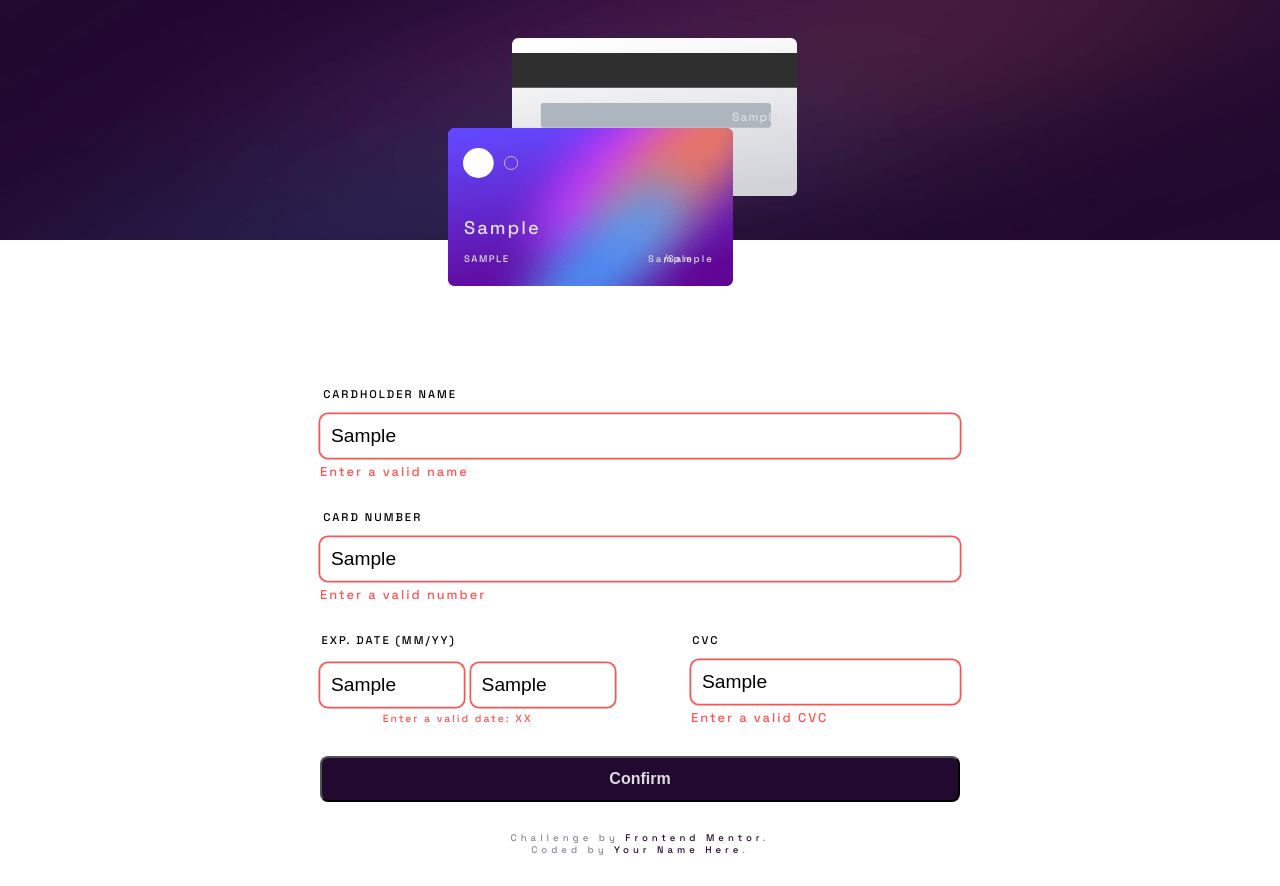
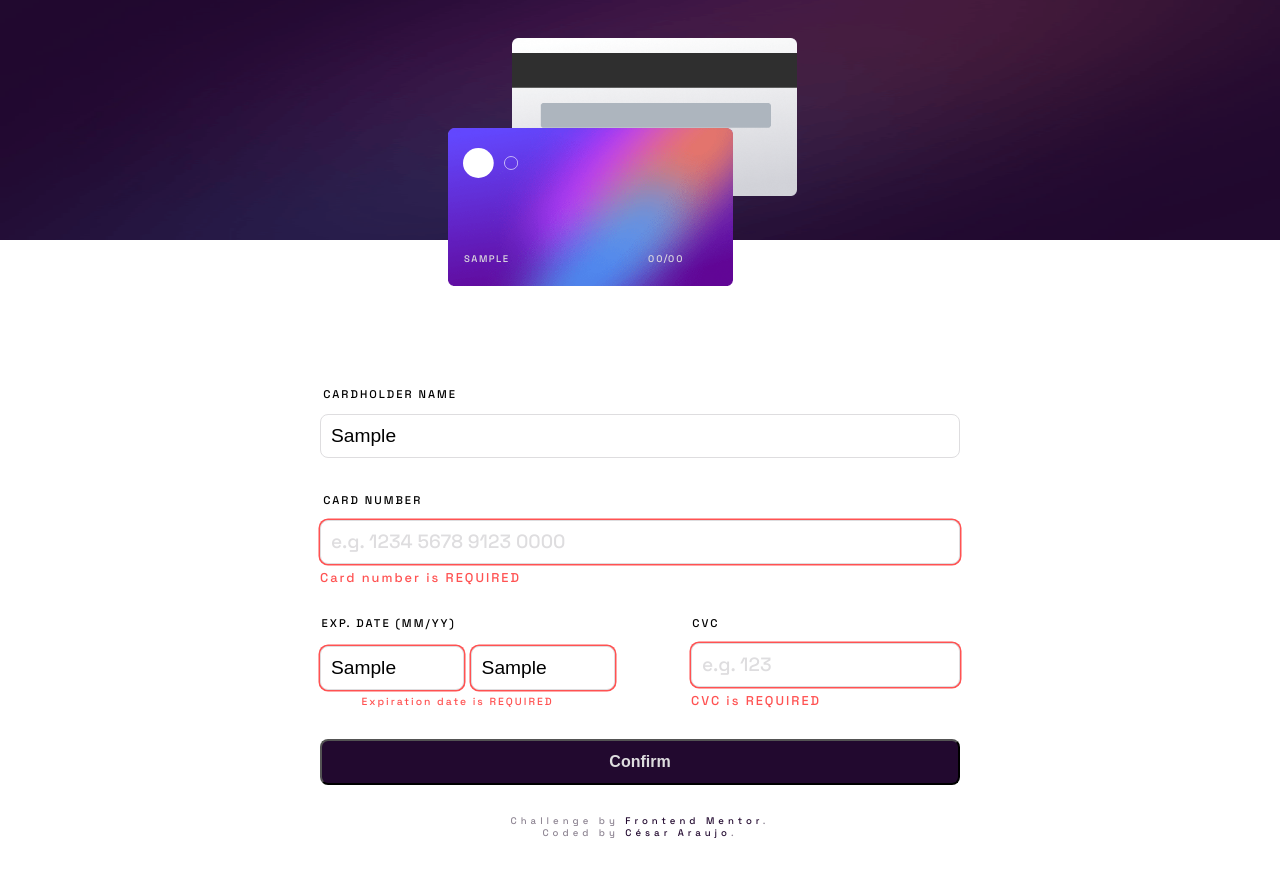
Before and after one commit to araujocesarr/interactive-card-form-validation, a plain HTML site: page index.html in a window 1280 px wide. Both pictures are taken after typing "Sample", "Sample", "Sample", "Sample", "Sample" into the empty fields and a click on the button "Confirm". Shown: the top 886 px of the page. Drawn offline with Linux system fonts and the light colour scheme.

Commit message:
Finish version 2

```diff
--- a/app.js
+++ b/app.js
@@ -5,7 +5,6 @@ const cardImageYear = document.querySelector(".card-img-date-yy");
 const cardImageMonth = document.querySelector(".card-img-date-mm");
 const cardImageCvc = document.querySelector(".card-img-cvc");
 const cardNumberInput = document.getElementById("card-number");
-
 const cardMM = document.getElementById("exp-date-mm");
 const cardYY = document.getElementById("exp-date-yy");
 const cvc = document.getElementById("cvc");
@@ -16,41 +15,51 @@ const cardDateError = document.getElementById("error-date");
 const cardCvcError = document.getElementById("error-cvc");
 const form = document.querySelector("#my-form");
 const complete = document.querySelector(".complete-container");
-const body = document.querySelector("body");
-
-let validation = false;
-
-console.log(cardImageCvc);
-console.log(cardholderInput);
-console.log(cardNumberInput);
-console.log(cardMM);
-console.log(cardDateError);
-console.log(body);
 
 function validateName() {
   const name = cardholderInput.value.trim();
-  cardImageName.textContent = name;
-  const regex =
-    /^[A-Z\u00C0-\u017F][a-zA-Z\u00C0-\u017F]*(\s[A-Z\u00C0-\u017F][a-zA-Z\u00C0-\u017F]*){1,}$/;
+  const regex = /^([a-zA-Z\u00C0-\u017F'-]+\s)*[a-zA-Z\u00C0-\u017F'-]+$/;
   if (name === "") {
+    cardImageName.textContent = name;
     cardholderError.textContent = "Cardholder name is REQUIRED";
     cardholderInput.classList.add("error");
     return false;
   } else if (!regex.test(name)) {
+    cardImageName.textContent = name;
     cardholderError.textContent = "Enter a valid name";
     cardholderInput.classList.add("error");
     return false;
   } else {
+    cardImageName.textContent = name;
     cardholderError.textContent = "";
     cardholderInput.classList.remove("error");
     return true;
   }
 }
-cardholderInput.addEventListener("blur", validateName);
+cardholderInput.addEventListener("input", validateName);
+
+cardholderInput.addEventListener("input", (event) => {
+  const words = event.target.value.toLowerCase().split(" ");
+  const capitalizedWords = words.map((word) => {
+    let capitalizedWord = word.charAt(0).toUpperCase() + word.slice(1);
+    for (let i = 0; i < capitalizedWord.length - 1; i++) {
+      if (capitalizedWord[i] === "'" || capitalizedWord[i] === "-") {
+        capitalizedWord =
+          capitalizedWord.slice(0, i + 1) +
+          capitalizedWord[i + 1].toUpperCase() +
+          capitalizedWord.slice(i + 2);
+      }
+    }
+    return capitalizedWord;
+  });
+  event.target.value = capitalizedWords.join(" ");
+});
 
 function validateNumber() {
-  const number = cardNumberInput.value.trim();
-  cardImageNumber.textContent = number;
+  const numberSpaces = deleteSpaces();
+  console.log(numberSpaces);
+  const number = cardNumberInput.value.replace(/\s/g, "");
+  console.log(numberSpaces);
   const regex = {
     amexCard: /^3[47][0-9]{13}$/,
     bcGlobal: /^(6541|6556)[0-9]{12}$/,
@@ -75,86 +84,123 @@ function validateNumber() {
   };
   if (number === "") {
     cardNumberError.textContent = "Card number is REQUIRED";
+    cardImageNumber.textContent = numberSpaces;
     cardNumberInput.classList.add("error");
     return false;
   } else {
     for (let regexProp in regex) {
       if (regex[regexProp].test(number)) {
+        cardImageNumber.textContent = numberSpaces;
         cardNumberError.textContent = "";
         cardNumberInput.classList.remove("error");
         return true;
       }
     }
+    cardImageNumber.textContent = numberSpaces;
     cardNumberError.textContent = "Enter a valid number";
     cardNumberInput.classList.add("error");
     return false;
   }
 }
-cardNumberInput.addEventListener("blur", validateNumber);
+cardNumberInput.addEventListener("input", validateNumber);
+function deleteSpaces() {
+  const input = cardNumberInput.value;
+  let value = input.replace(/\D/g, "").substring(0, 16);
+  const groups = value.match(/[\s\S]{1,4}/g) || [];
+  value = groups.join(" ");
+  cardNumberInput.value = value;
+  console.log(value);
+  return value;
+}
 
 function validateMonth() {
-  const month = cardMM.value.trim();
-  cardImageMonth.textContent = month.padStart(2, "0");
+  const month = monthSpaces();
   const regex = /^(0?[1-9]|1[0-2])$/;
   if (month === "") {
     cardDateError.textContent = "Expiration date is REQUIRED";
     cardMM.classList.add("error");
     return false;
   } else if (!regex.test(month)) {
+    cardImageMonth.textContent = month.padStart(2, "0");
     cardDateError.textContent = "Enter a valid date";
     cardMM.classList.add("error");
     return false;
   } else {
+    cardImageMonth.textContent = month.padStart(2, "0");
     cardDateError.textContent = "";
-    cardMM.value = month.padStart(2, "0");
+    cardMM.value = month;
     cardMM.classList.remove("error");
     return true;
   }
 }
-cardMM.addEventListener("blur", validateMonth);
+cardMM.addEventListener("input", validateMonth);
+function monthSpaces() {
+  let value = cardMM.value;
+  value = value.replace(/\D/g, "");
+  value = value.slice(0, 2);
+  return value;
+}
 
 function validateYear() {
-  const year = cardYY.value.trim();
-  cardImageYear.textContent = year.padStart(2, "0");
+  const year = yearSpaces();
   const regex = /^\d{2}$/;
-
   if (year === "") {
     cardDateError.textContent = "Expiration date is REQUIRED";
     cardYY.classList.add("error");
     return false;
   } else if (!regex.test(year)) {
-    cardDateError.textContent = "Enter a valid date: XX";
+    cardImageYear.textContent = year;
+    cardDateError.textContent = "Enter a valid date: 0X";
     cardYY.classList.add("error");
     return false;
   } else {
+    cardImageYear.textContent = year;
     cardDateError.textContent = "";
-    cardYY.value = year.padStart(2, "0");
+    cardYY.value = year;
     cardYY.classList.remove("error");
     return true;
   }
 }
-cardYY.addEventListener("blur", validateYear);
+cardYY.addEventListener("input", validateYear);
+function yearSpaces() {
+  let value = cardYY.value;
+  value = value.replace(/\D/g, "");
+  value = value.slice(0, 2);
+  return value;
+}
 
 function validateCvc() {
-  const code = cvc.value.trim();
-  cardImageCvc.textContent = code;
+  const code = cvcSpaces();
   const regex = /^\d{3,4}$/;
-
   if (code === "") {
+    cvc.value = code;
+    cardImageCvc.textContent = code;
     cardCvcError.textContent = "CVC is REQUIRED";
     cvc.classList.add("error");
     return false;
   } else if (!regex.test(code)) {
+    cvc.value = code;
+    cardImageCvc.textContent = code;
     cardCvcError.textContent = "Enter a valid CVC";
     cvc.classList.add("error");
     return false;
   } else {
+    cvc.value = code;
+    cardImageCvc.textContent = code;
     cardCvcError.textContent = "";
     cvc.classList.remove("error");
     return true;
   }
 }
-cvc.addEventListener("blur", validateCvc);
+cvc.addEventListener("input", validateCvc);
+function cvcSpaces() {
+  console.log(cvc);
+  console.log(cardYY);
+  let value = cvc.value;
+  value = value.replace(/\D/g, "");
+  value = value.slice(0, 4);
+  return value;
+}
 
 function formValidation() {
   const nameValidation = validateName();
@@ -181,6 +227,7 @@ form.addEventListener("submit", (event) => {
 });
 
 complete.addEventListener("click", (event) => {
+  event.preventDefault();
   form.style.display = "flex";
   complete.style.display = "none";
   location.reload();
--- a/index.html
+++ b/index.html
@@ -95,7 +95,7 @@
         <a href="https://www.frontendmentor.io?ref=challenge" target="_blank"
           >Frontend Mentor</a
         >. <br />
-        Coded by <a href="#">Your Name Here</a>.
+        Coded by <a href="https://github.com/araujocesarr/">César Araujo</a>.
       </div>
     </form>
   </body>
--- a/styles.scss
+++ b/styles.scss
@@ -8,6 +8,7 @@ $color-very-dark-violet: #22092f;
 $font-stack: "Space Grotesk";
 
 body {
+  overflow-x: hidden;
   font-family: $font-stack;
   letter-spacing: 2px;
   font-size: 18px;
```
Also changed, not shown: styles.css, 2 other files.
